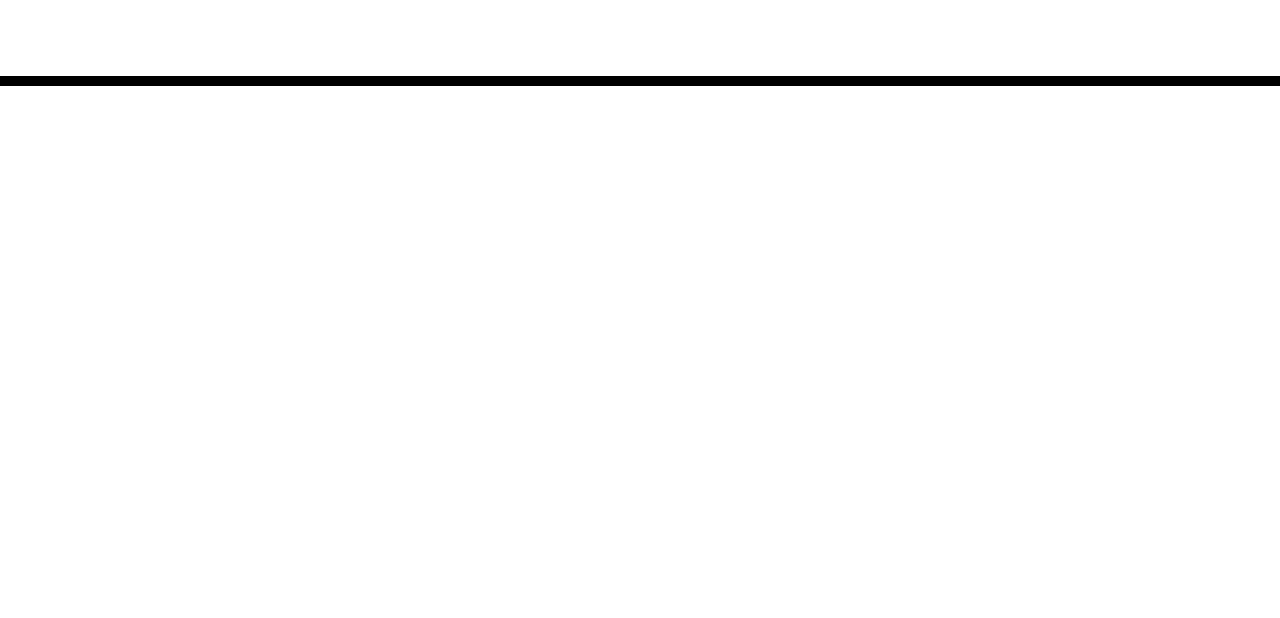
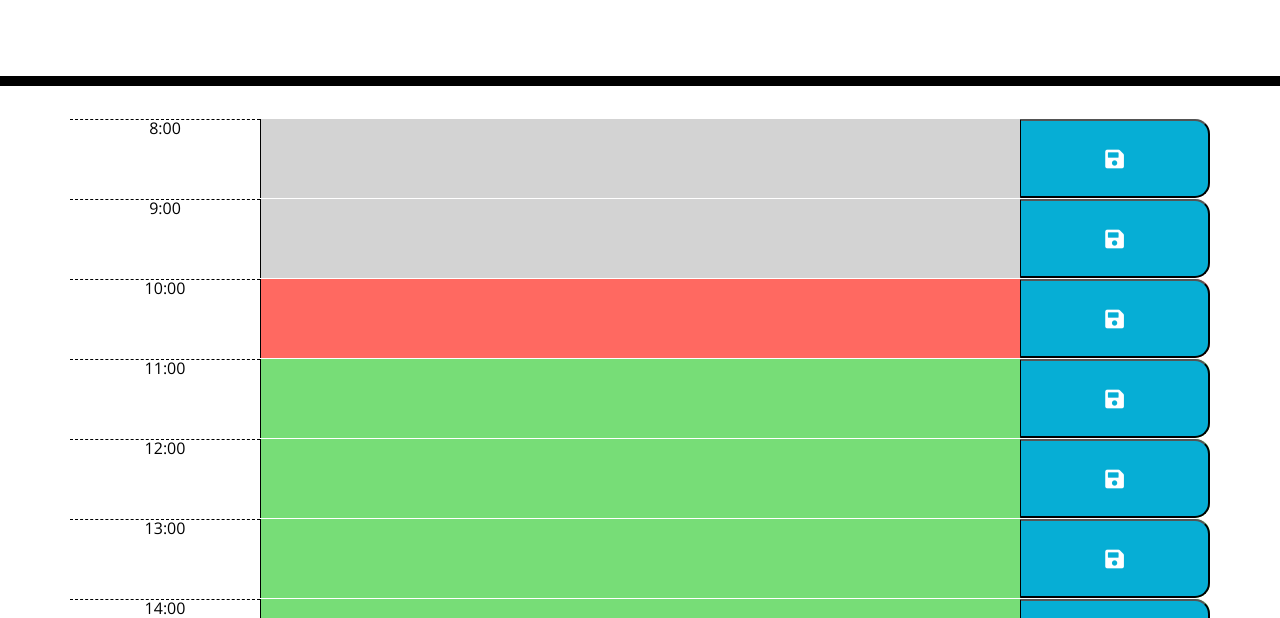
Before and after one commit to Aloosli/work-day-scheduler, a plain HTML site: page index.html in a window 1280 px wide. Shown: the part 182-800 px from the top of the page. Drawn offline with nearby package versions, Linux system fonts and the light colour scheme.

Commit message:
Added event text-area,save button, and logic for past/present/future row highlighting

```diff
--- a/index.html
+++ b/index.html
@@ -31,8 +31,10 @@
     <div class="container">
       <!-- Timeblocks go here -->
     </div>
-
+    <!--javascript links-->
     <script src="https://cdnjs.cloudflare.com/ajax/libs/jquery/3.2.1/jquery.min.js"></script>
     <script src="https://cdnjs.cloudflare.com/ajax/libs/moment.js/2.24.0/moment.min.js"></script>
+
+    <script src="./scheduler.js"></script>
   </body>
 </html>
--- a/scheduler.js
+++ b/scheduler.js
@@ -1,13 +1,53 @@
-
 // select the container div element
 const container = $(".container");
 
 // loop through the hours of the business day
-for (let i = 9; i <= 17; i++) {
+for (let i = 8; i <= 17; i++) {
   // create a new row for each hour
-  const row = $("<div>").addClass("row time-block");
+  const row = $("<div>").addClass("row time-block ");
+
 
   // create a div for the hour
-  const hour = $("<div>")
-    .addClass("hour col-2")
-    .text(`${i}:00`);
+  const hour = $("<div>").addClass("hour col-2").text(`${i}:00`);
+  // create a textarea for the event
+  const event = $("<textarea>").addClass("col-8 description");
+
+  // create a button for saving the event
+  const saveBtn = $("<button>")
+    .addClass("saveBtn col-2")
+    .html('<i class="fas fa-lg fa-save"></i>');
+
+  // append the hour, event, and saveBtn to the row
+  row.append(hour, event, saveBtn);
+
+  // append the row to the container div
+  container.append(row);
+
+}
+
+// select all the timeblock rows
+const rows = $(".row");
+
+// get the current hour
+const currentHour = moment().hour();
+
+
+// loop through the rows
+rows.each(function () {
+  // get the hour of the current row
+  const rowHour = parseInt($(this).find(".hour").text().substr(0,2));
+
+
+
+  // compare the hour of the current row to the current hour
+  if (rowHour < currentHour) {
+    // if the row hour is less than the current hour, add the 'past' class
+    $(this).addClass("past");
+  } else if (rowHour === currentHour) {
+    // if the row hour is equal to the current hour, add the 'present' class
+    $(this).addClass("present");
+  } else {
+    // if the row hour is greater than the current hour, add the 'future' class
+    $(this).addClass("future");
+  }
+});
--- a/style.css
+++ b/style.css
@@ -1,5 +1,5 @@
 body {
-  font-family: 'Open Sans', sans-serif;
+  font-family: "Open Sans", sans-serif;
   font-size: 16px;
   line-height: 1;
 }
@@ -65,7 +65,8 @@ textarea {
   color: white;
 }
 
-.saveBtn i:hover {
-  font-size: 20px;
+.saveBtn:hover {
+  font-size: 40px;
   transition: all 0.3s ease-in-out;
+  background-color: #0787a4;
 }
```
